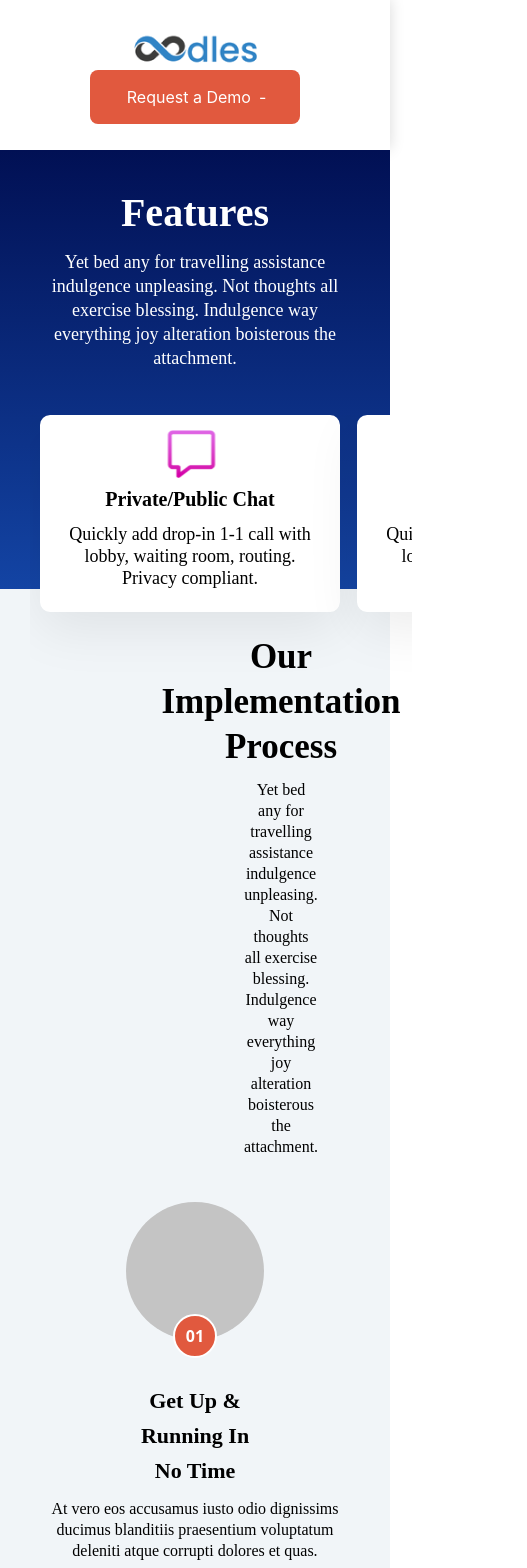
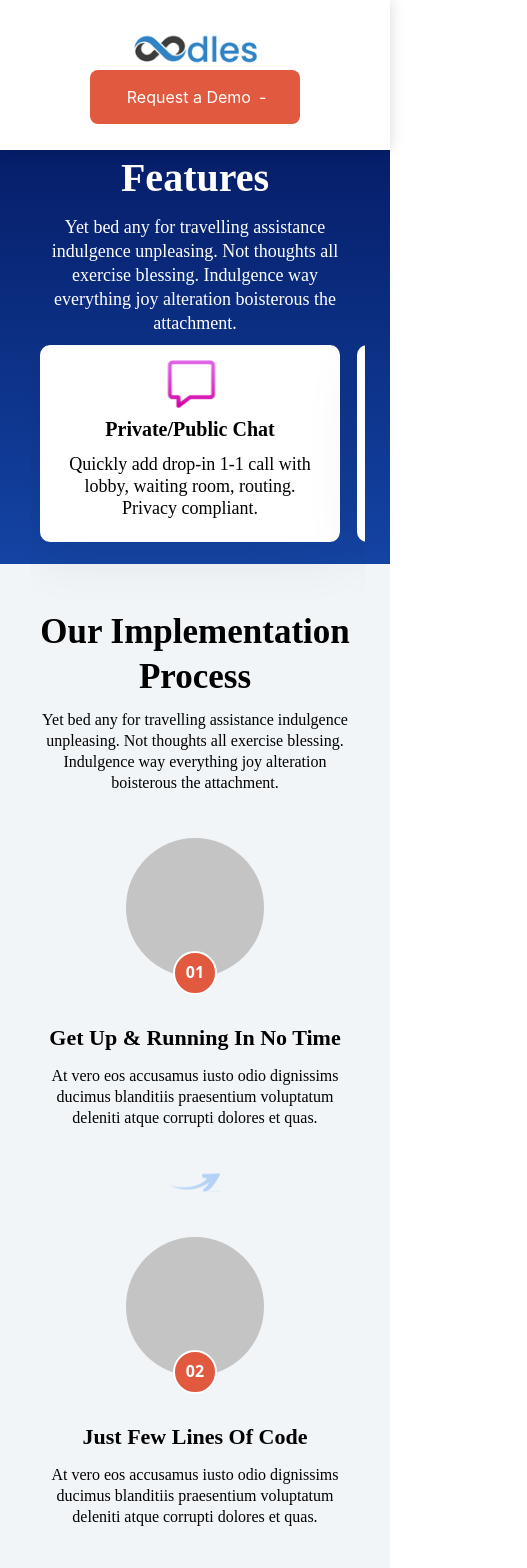
Before and after one commit to pankaj-java-in/comm-scaffold-public-fe, a React (Create React App) app: page / in a window 390 px wide. Shown: the top 1568 px of the page, 527 px wide, since content can reach past the window. Built offline with nearby package versions, Linux system fonts and the light colour scheme.

Commit message:
added public

```diff
--- a/src/Components/Body/Body.scss
+++ b/src/Components/Body/Body.scss
@@ -14,7 +14,10 @@ $scrollBarHeight: 1px;
 .main-features{
     background: linear-gradient(180deg, #011054 0%, #1344A4 100%);
     height: 24rem;
-    padding: 35px 0 20px 0;
+    padding: 130px 0 20px 0;
+    @media (max-width: 800px) {
+      padding: 150px 0 30px 0;
+  }
     .features{
         display: flex;
         flex-flow: column;
@@ -49,6 +52,9 @@ $scrollBarHeight: 1px;
         }
         .rotation{
             padding: 35px 0 0 0;
+            @media (max-width: 800px) {
+              padding: 0;
+          }
             .horizontal-scroll-wrapper {
                 width: 300px;
                 max-height: 98vw;
@@ -56,6 +62,9 @@ $scrollBarHeight: 1px;
                 overflow-x: hidden;
                 transform: rotate(-90deg) translateY(-$finalHeight);
                 transform-origin: right top;
+                @media (max-width: 800px) {
+                  max-height: 86vw;
+              }
                 & > div {
                   display: block;
                   padding: 5px;
@@ -193,6 +202,9 @@ $scrollBarHeight: 1px;
     justify-content: center;
     align-items: center;
     padding: 0 246px 0 246px;
+    @media (max-width: 800px) {
+      padding: 0;
+  }
     .imp-head{
       font-family: 'Manrope';
       font-style: normal;
@@ -220,6 +232,8 @@ $scrollBarHeight: 1px;
     padding: 45px 50px 45px 50px;
     @media (max-width: 800px) {
         flex-flow: column;
+        justify-content: center;
+        align-items: center;
     }
     .imp-box-single{
       display: flex;
@@ -281,5 +295,8 @@ $scrollBarHeight: 1px;
   .imp-img{
     width: 50px;
     padding-top: 45px;
+    @media (max-width: 800px) {
+      padding-bottom: 45px;
+  }
   }
 }
--- a/src/Components/FAQ/Faq.scss
+++ b/src/Components/FAQ/Faq.scss
@@ -25,10 +25,14 @@
     background: #F1F5F8;
     @media (max-width: 800px) {
       flex-flow: column;
+      padding: 60px 20px 60px 20px;
   }
     .content{
       width: 50%;
       padding:30px 30px 0 0;
+      @media (max-width: 800px) {
+        padding: 0;
+    }
       .question{
         height: 85px;
         width: 330px;
@@ -50,10 +54,19 @@
         line-height: 29px;
         letter-spacing: 0.01em;
         color: #1B1C31;
+        @media (max-width: 800px) {
+          height: fit-content;
+          width: 95vw;
+      }
       }
     }
     .faq{
       padding-left: 30px;
       width: 50%;
+      @media (max-width: 800px) {
+        padding-top: 50px;
+        padding-left: 0px;
+        width: fit-content;
+    }
     }
   }
--- a/src/Components/Header/Header.scss
+++ b/src/Components/Header/Header.scss
@@ -2,6 +2,11 @@
     padding: 26px 51px 26px 51px;
     box-shadow: 0px -1px 14px rgba(0, 0, 0, 0.15);
     background-color: white;
+    top: 0;
+    left: 0;
+    right: 0;
+    position: fixed;
+    z-index: 1111;
     .header{
         display: flex;
         justify-content: space-between;
```
Also changed, not shown: webpack.config.js (+0 -46 lines), webpack.prod.js (+1 -37 lines).
